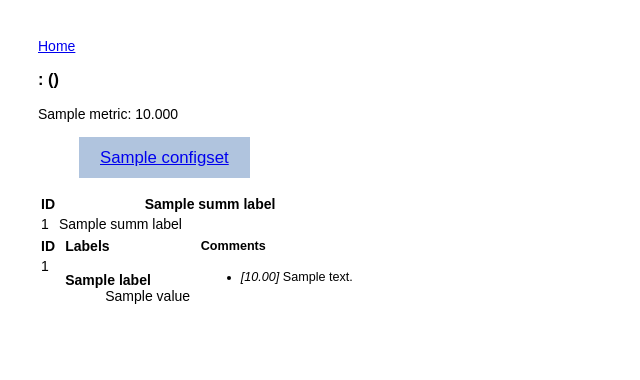
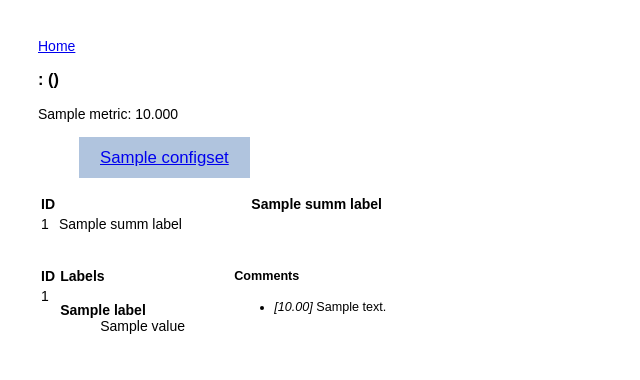
Before and after one commit to cultureamp/comment-themes-demo, a Flask app: template templates/show-themes.html in a window 1280 px wide. Shown: the top 380 px of the page, without its empty margins (0-640 px from the left). Run offline with Flask 2, Linux system fonts and the light colour scheme; the template is opened without the code that fills it: most values are stand-ins (such as "Sample title", 1, 10 or a date in 2020).

Commit message:
style tweaks

```diff
--- a/static/style.css
+++ b/static/style.css
@@ -1,5 +1,5 @@
 body {
-    font-family: IdealSans-Light, sans-serif;
+    font-family: OpenSans, IdealSans-Light, sans-serif;
     font-size: 14px;
     padding: 30px;
 }
@@ -9,7 +9,7 @@ body {
 }
 
 .theme-id {
-    width: 5%;
+    width: 3%;
 }
 
 .theme-comments {
@@ -87,3 +87,7 @@ nav.configset-list li.other-tab {
 .login-form-wrapper {
     width: 100%;
 }
+
+.theme-summ {
+    margin-bottom: 30px;
+}
```
